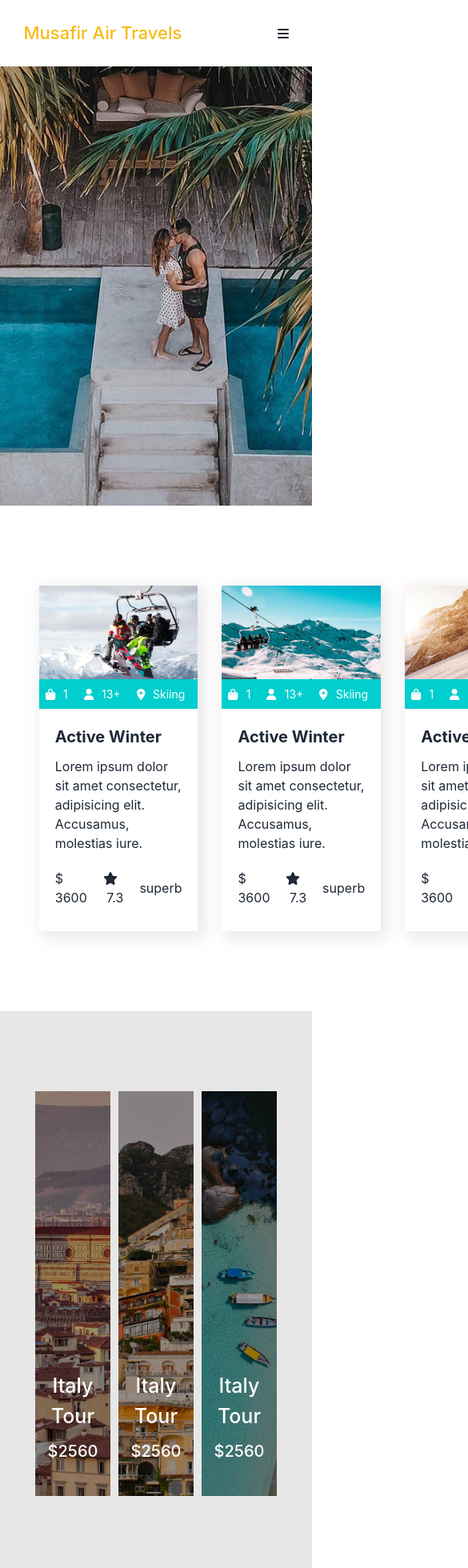
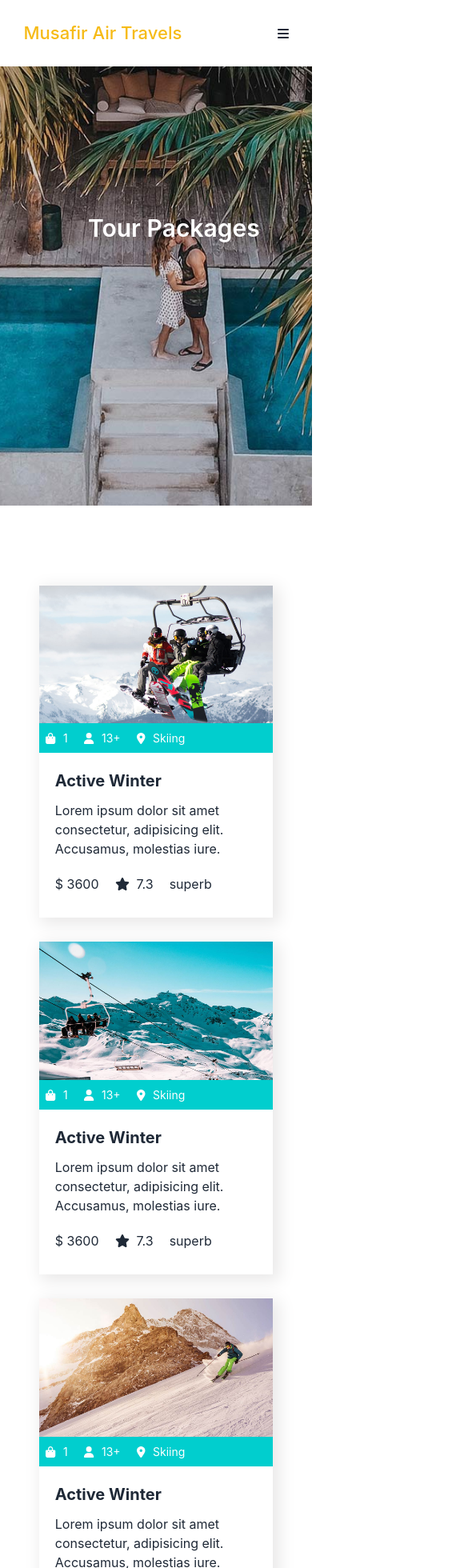
Before and after one commit to sazzadhossain1/musafir, a React (Create React App) app: page /tourPackages in a window 390 px wide. Shown: the top 1960 px of the page at 80% size, 585 px wide, since content can reach past the window. Built offline with nearby package versions, Linux system fonts and the light colour scheme.

Commit message:
tourpackages responsive done

```diff
--- a/src/component/Navigation/Navigation.css
+++ b/src/component/Navigation/Navigation.css
@@ -158,13 +158,10 @@ small:hover {
   }
 }
 @media screen and (max-width: 950px) {
-  .navigation_second_parent_div {
-  }
   .nav_menu_main_parent_div {
   }
   .nav_menu_parent_div {
-    width: 100%;
-    padding: 10px;
+    width: 80%;
   }
 }
 @media screen and (max-width: 871px) {
--- a/src/component/TourPackageImgCart/TourPackageImgCart.css
+++ b/src/component/TourPackageImgCart/TourPackageImgCart.css
@@ -82,3 +82,41 @@
   font-weight: 500;
   margin-top: 10px;
 }
+
+@media screen and (max-width: 1536px) {
+  .tourPackageImgCart_parent_grid_div {
+    display: grid;
+    grid-template-columns: repeat(3, 1fr);
+    width: 80%;
+    margin: auto;
+  }
+}
+@media screen and (max-width: 1200px) {
+  .tourPackageImgCart_parent_grid_div {
+    grid-template-columns: repeat(2, 1fr);
+  }
+  .tourPackageImgCart_cart_div_three {
+    margin-top: 50px;
+  }
+}
+@media screen and (max-width: 800px) {
+  .tourPackageImgCart_parent_grid_div {
+    grid-template-columns: repeat(1, 1fr);
+  }
+  .tourPackageImgCart_cart_div_one h1 {
+    margin-top: 300px;
+  }
+  .tourPackageImgCart_cart_div_two {
+    margin-top: 50px;
+  }
+  .tourPackageImgCart_cart_div_two h1 {
+    margin-top: 300px;
+  }
+
+  .tourPackageImgCart_cart_div_three {
+    margin-top: 50px;
+  }
+  .tourPackageImgCart_cart_div_three h1 {
+    margin-top: 300px;
+  }
+}
--- a/src/component/TourPackages/TourPackages.css
+++ b/src/component/TourPackages/TourPackages.css
@@ -20,6 +20,7 @@
   font-size: 30px;
   font-weight: 600;
 }
+
 .tourPackage_greed_cart_div {
   display: grid;
   grid-template-columns: repeat(3, 1fr);
@@ -59,3 +60,93 @@
   align-items: center;
   gap: 20px;
 }
+
+@media screen and (max-width: 1650px) {
+  .tourPackages_parent_div h1 {
+    margin-left: 750px;
+  }
+}
+@media screen and (max-width: 1550px) {
+  .tourPackages_parent_div h1 {
+    margin-left: 700px;
+  }
+}
+@media screen and (max-width: 1450px) {
+  .tourPackages_parent_div h1 {
+    margin-left: 600px;
+  }
+}
+@media screen and (max-width: 1250px) {
+  .tourPackages_parent_div h1 {
+    margin-left: 530px;
+  }
+}
+@media screen and (max-width: 1200px) {
+  .tourPackage_greed_cart_div {
+    grid-template-columns: repeat(2, 1fr);
+  }
+}
+@media screen and (max-width: 1100px) {
+  .tourPackages_parent_div h1 {
+    margin-left: 450px;
+  }
+}
+@media screen and (max-width: 950px) {
+  .tourPackages_parent_div h1 {
+    margin-left: 420px;
+  }
+}
+@media screen and (max-width: 900px) {
+  .tourPackages_parent_div h1 {
+    margin-left: 380px;
+  }
+}
+@media screen and (max-width: 800px) {
+  .tourPackages_parent_div h1 {
+    margin-left: 330px;
+  }
+  .tourPackage_greed_cart_div {
+    grid-template-columns: 1fr;
+  }
+}
+@media screen and (max-width: 700px) {
+  .tourPackages_parent_div h1 {
+    margin-left: 250px;
+  }
+}
+@media screen and (max-width: 550px) {
+  .tourPackages_parent_div h1 {
+    margin-left: 200px;
+  }
+}
+@media screen and (max-width: 450px) {
+  .tourPackages_parent_div h1 {
+    margin-left: 150px;
+  }
+}
+@media screen and (max-width: 400px) {
+  .tourPackages_parent_div h1 {
+    margin-left: 110px;
+  }
+}
+@media screen and (max-width: 350px) {
+  .tourPackages_parent_div h1 {
+    margin-left: 100px;
+    font-size: 20px;
+  }
+}
+@media screen and (max-width: 300px) {
+  .tourPackages_parent_div h1 {
+    margin-left: 60px;
+    font-size: 20px;
+  }
+}
+@media screen and (max-width: 250px) {
+  .tourPackages_parent_div h1 {
+    margin-left: 50px;
+    font-size: 17px;
+  }
+
+  .tourPackage_greed_cart_div {
+  }
+}
```
